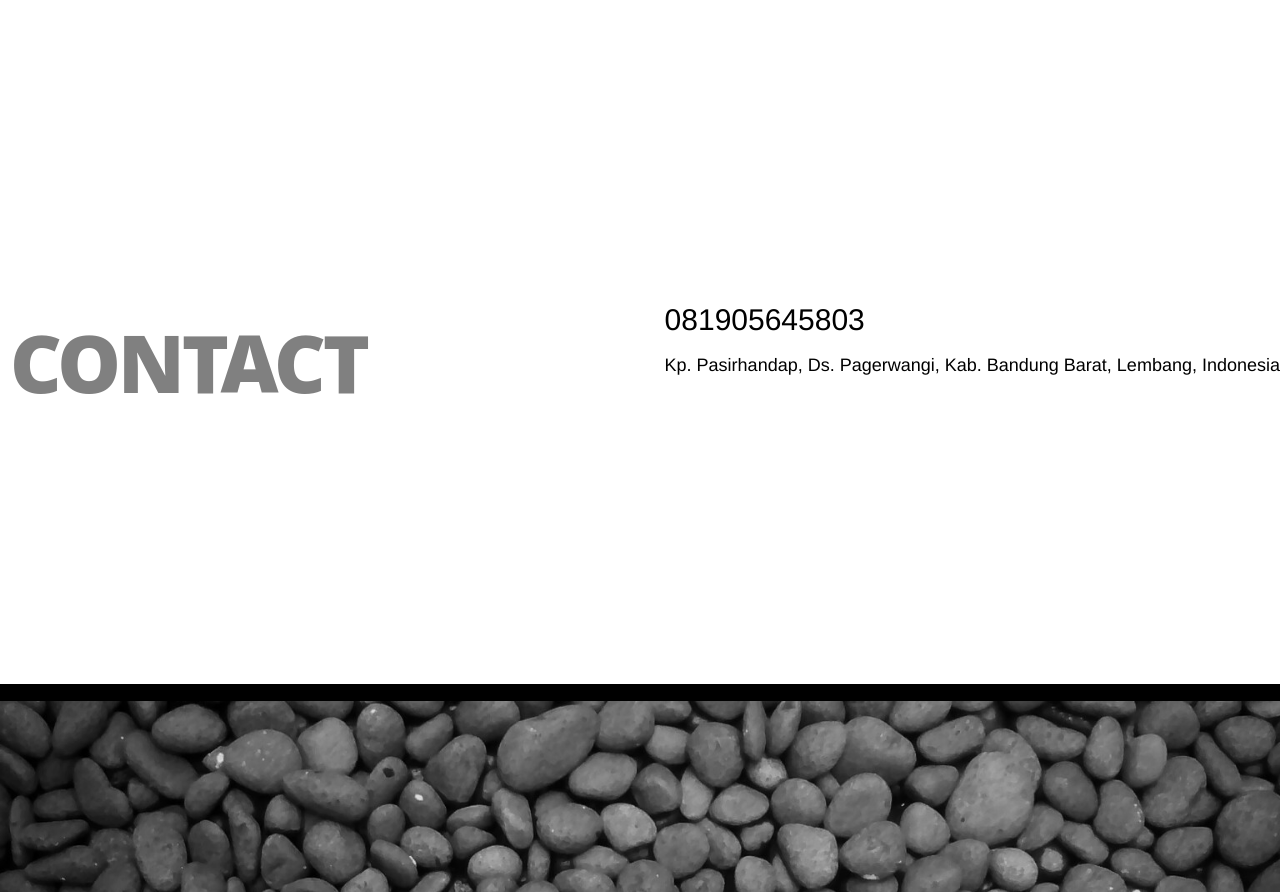
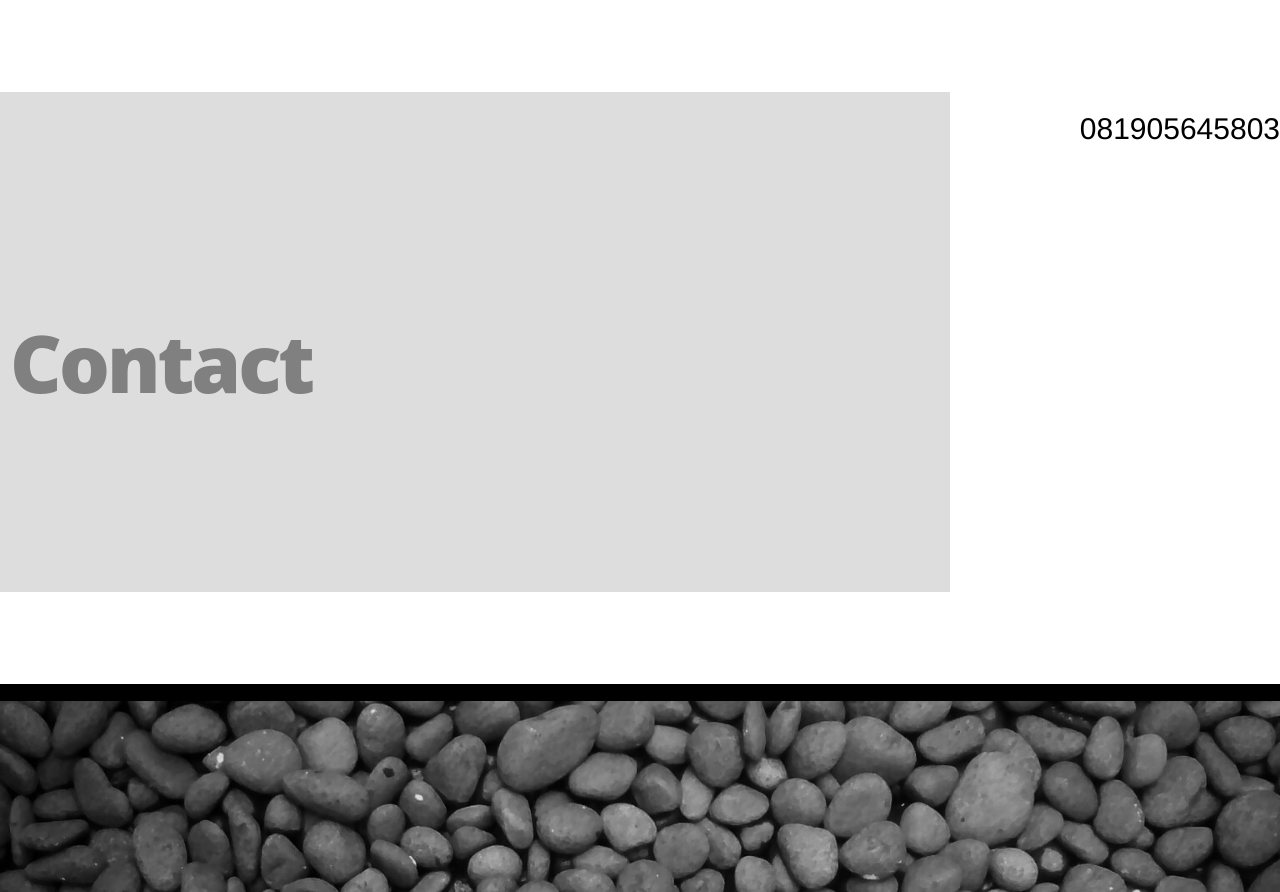
Before and after one commit to arnazmursidp/portofolio, a React (Create React App) app: page /home in a window 1280 px wide. Shown: the part 1359-2251 px from the top of the page. Built offline with nearby package versions, Linux system fonts and the light colour scheme.

Commit message:
remove unused components

```diff
--- a/src/Contact.js
+++ b/src/Contact.js
@@ -1,18 +1,16 @@
 import React, { Component } from 'react';
 import '../media/css/Contact.css';
-import { Jumbotron, Button } from 'react-bootstrap';
 
 class Contact extends Component {
   render() {
     return (
       <div className="App-contact">
          <div className="jumboTron">
-            <div>
-              <h1>CONTACT</h1>
+              <div className="contact">
+                <h1>Contact</h1>
             </div>
             <div>
               <h2>081905645803</h2>
-              <h4>Kp. Pasirhandap, Ds. Pagerwangi, Kab. Bandung Barat, Lembang, Indonesia</h4>
             </div>
          </div>
       </div>
```
